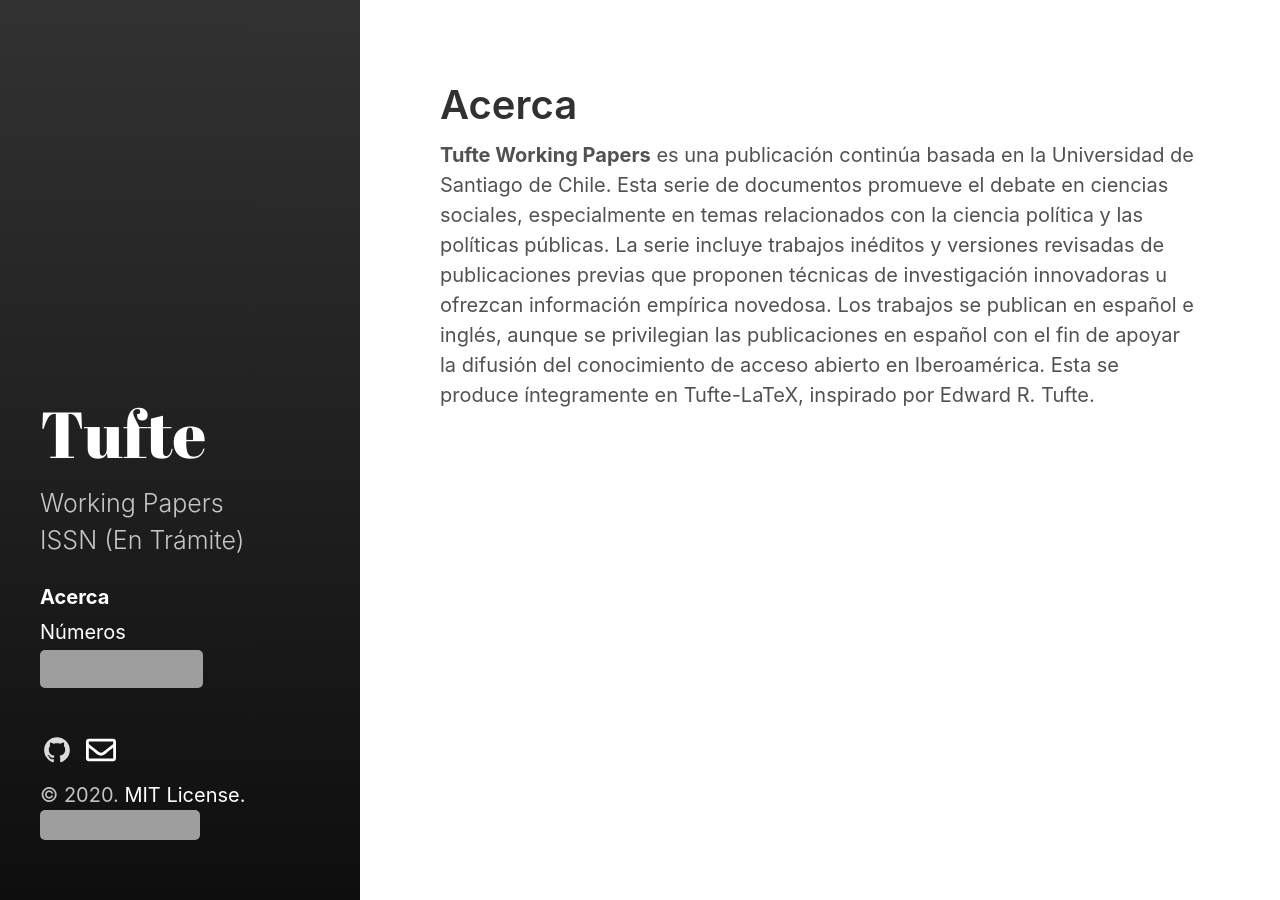
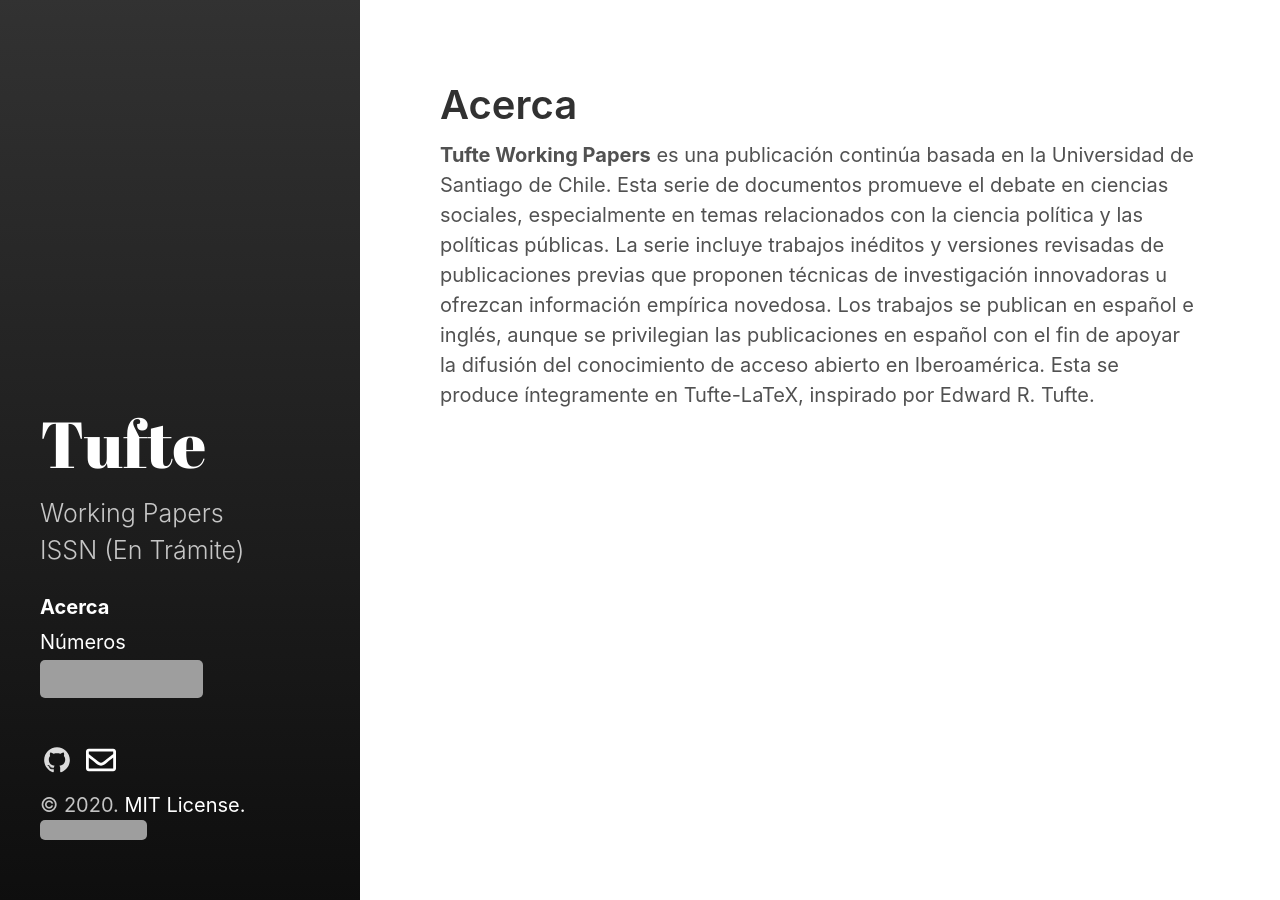
Before and after one commit to training-datalab/tuftepapers.com, a Jekyll site: the page built from index.html, in a window 1280 px wide. Built offline with Jekyll 4.4.1, drawn with Linux system fonts in a browser that asks for light colours; the list of posts is cut into pages by our own code; grey boxes are pictures that could not be loaded.

Commit message:
Update copyright.html

```diff
--- a/_includes/copyright.html
+++ b/_includes/copyright.html
@@ -1,5 +1,5 @@
 <p>
   &copy; {{ site.time | date: '%Y' }}.
   <a href="{{ "/LICENSE.md" | relative_url }}">MIT License.</a>
-  <a href="https://www.buymeacoffee.com/tuftepapers" target="_blank"><img src="https://raw.githubusercontent.com/bgonzalezbustamante/tuftepapers/master/by.png" alt="Creative Commons" style="height: 30px !important;width: 160px !important;" ></a>
+  <a href="https://www.buymeacoffee.com/tuftepapers" target="_blank"><img src="https://raw.githubusercontent.com/bgonzalezbustamante/tuftepapers/master/by.png" alt="Creative Commons" style="height: 20px !important;width: 107px !important;" ></a>
 </p>
```
